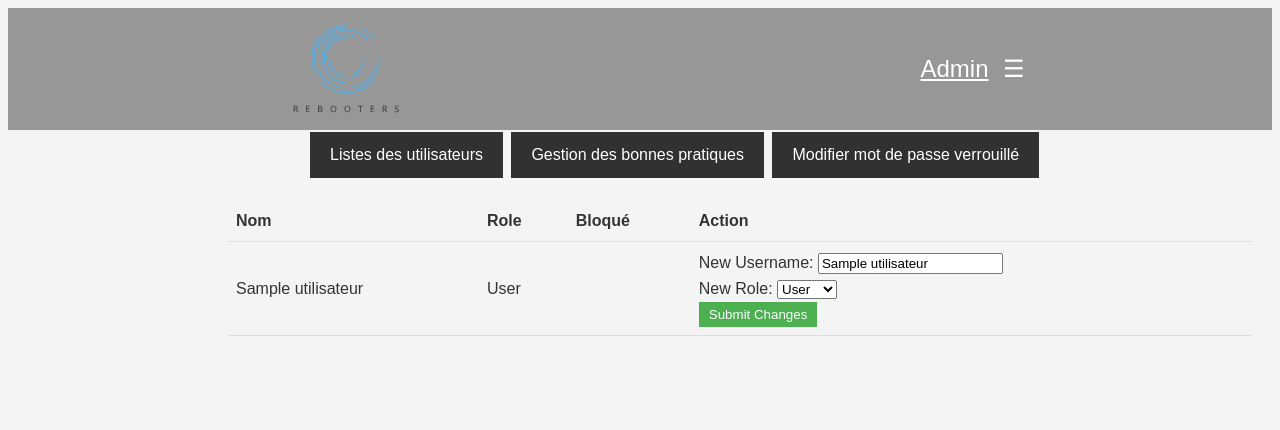
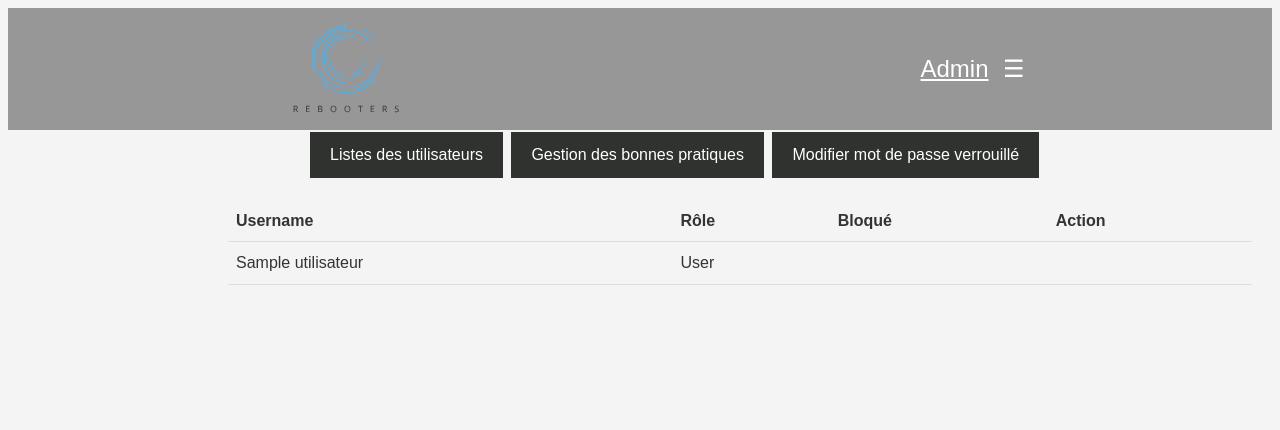
Before and after one commit to Yuraas2001/Thales, a PHP site: the page made by Admin/admin_users_list.php in a window 1280 px wide. Shown: the top 430 px of the page. Run offline with PHP 8.4, Linux system fonts and the light colour scheme; the visitor is signed in with stand-in values (Sample User, id 1); tables that the repository leaves empty or names only in its code hold one stand-in row (values such as "Sample post").

Commit message:
commit on dev Nasser

```diff
--- a/Admin/admin_users_list.php
+++ b/Admin/admin_users_list.php
@@ -8,8 +8,23 @@
     // Fetch all the results
     $users = $stmt->fetchAll(PDO::FETCH_ASSOC);
 
+    session_start();
+    $currentUsername = $_SESSION['username'];
+
+    foreach ($users as $index => $user) {
+        if ($user['NomUtilisateur'] === $currentUsername) {
+            // Remove the user from its current position
+            unset($users[$index]);
+
+            // Add the user at the beginning of the array
+            array_unshift($users, $user);
+
+            break;
+        }
+    }
+
     $usernameToModify = isset($_GET['modify']) ? $_GET['modify'] : null;
-    session_start();
+
 ?>
 <!DOCTYPE html>
 <html lang="fr">
@@ -43,8 +58,8 @@
 <div class="content">
     <table>
         <tr>
-            <th>Nom</th>
-            <th>Role</th>
+            <th>Username</th>
+            <th>Rôle</th>
             <th>Bloqué</th>
             <th>Action</th>
         </tr>
@@ -54,30 +69,26 @@
                 <td><?php echo $user['TypeUtilisateur'] == 1 ? 'Admin' : 'User'; ?></td>
                 <td><?php echo $user['Bloque'] == 1 ? 'Oui' : ''; ?></td>
                 <td>
-                    <?php if ($usernameToModify === $user['NomUtilisateur']): ?>
-                        <form action="../Database/change_role.php" method="post">
-                            <input type="hidden" name="old_username" value="<?php echo htmlspecialchars($user['NomUtilisateur']); ?>">
-                            New Username: <input type="text" name="new_username" value="<?php echo htmlspecialchars($user['NomUtilisateur']); ?>"><br>
-                            New Role: <select name="new_role">
-                                <option value="0" <?php echo $user['TypeUtilisateur'] == 0 ? 'selected' : ''; ?>>User</option>
-                                <option value="1" <?php echo $user['TypeUtilisateur'] == 1 ? 'selected' : ''; ?>>Admin</option>
-                            </select><br>
-                            <button type="submit">Submit Changes</button>
-                        </form>
+                    <?php if ($usernameToModify === $user['NomUtilisateur'] && $currentUsername !== $user['NomUtilisateur']): ?>
+                        <!-- Change role form -->
                     <?php else: ?>
-                        <a href="?modify=<?php echo urlencode($user['NomUtilisateur']); ?>">Modifier</a>
-                        <?php if ($_SESSION['username'] !== $user['NomUtilisateur']): ?>
+                        <?php if ($currentUsername !== $user['NomUtilisateur']): ?>
+                            <a href="?modify=<?php echo urlencode($user['NomUtilisateur']); ?>">Modifier</a>
+                            <?php if ($user['Bloque'] == 1): ?>
+                                <?php if (isset($_GET['unblock']) && $_GET['unblock'] === $user['NomUtilisateur']): ?>
+                                    <form action="../Database/unblock_user.php" method="POST">
+                                        <input type="hidden" name="username" value="<?php echo htmlspecialchars($user['NomUtilisateur']); ?>">
+                                        New Password: <input type="password" name="new_password">
+                                        <button type="submit">Submit</button>
+                                    </form>
+                                <?php else: ?>
+                                    <a href="?unblock=<?php echo urlencode($user['NomUtilisateur']); ?>">Débloquer</a>
+                                <?php endif; ?>
+                            <?php endif; ?>
                             <form action="../Database/delete_user.php" method="POST">
                                 <input type="hidden" name="username" value="<?php echo htmlspecialchars($user['NomUtilisateur']); ?>">
                                 <button type="submit">Delete</button>
-
                             </form>
-                            <?php if ($user['Bloque'] == 1): ?>
-                                <form action="../Database/unblock_user.php" method="POST">
-                                     <input type="hidden" name="username" value="<?php echo htmlspecialchars($user['NomUtilisateur']); ?>">
-                                    <button type="submit">Débloquer</button>
-                                 </form>
-                             <?php endif; ?>
                         <?php endif; ?>
                     <?php endif; ?>
                 </td>
--- a/Database/login.php
+++ b/Database/login.php
@@ -49,8 +49,8 @@
 
       // Check if the number of attempts has reached 3
       if ($result['NBtentative'] >= 3) {
-        // Block the user
-        $stmt = $bd->prepare("UPDATE Utilisateurs SET Bloque = 1 WHERE NomUtilisateur = :username");
+        // Block the user and reset the number of attempts
+        $stmt = $bd->prepare("UPDATE Utilisateurs SET Bloque = 1, NBtentative = 0 WHERE NomUtilisateur = :username");
         $stmt->execute([':username' => $username]);
 
         // Redirect to the login page with an error code
```
Also changed, not shown: Database/unblock_user.php (+7 -2 lines).
